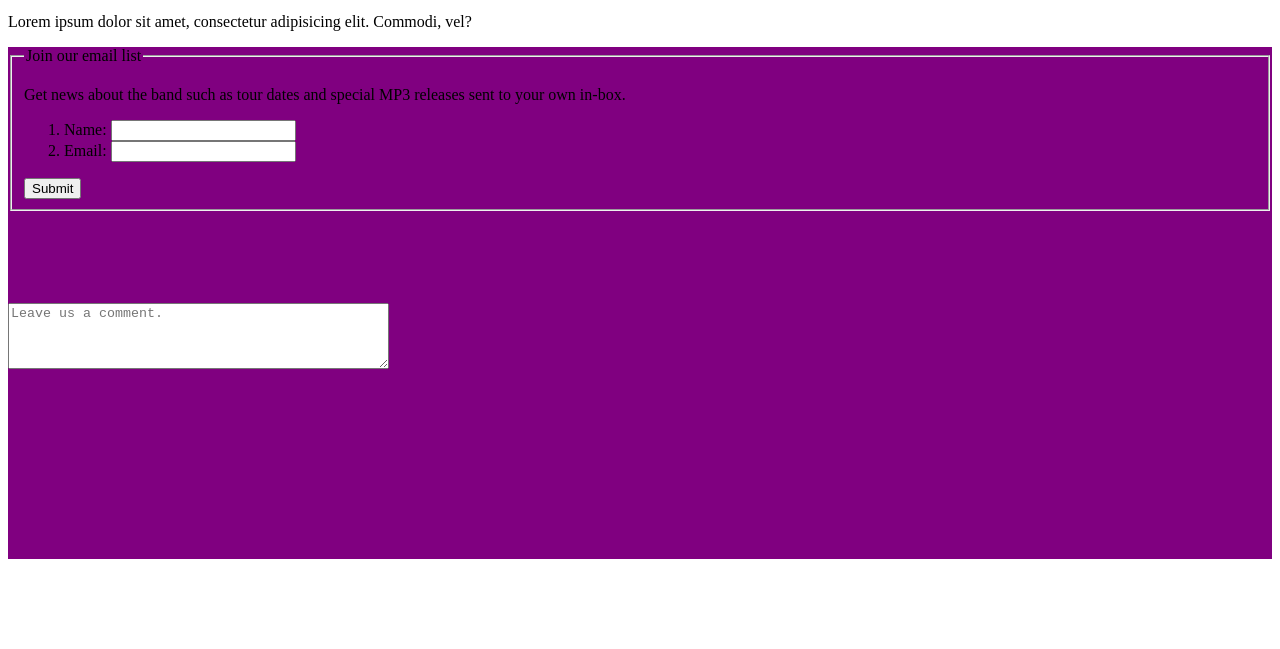
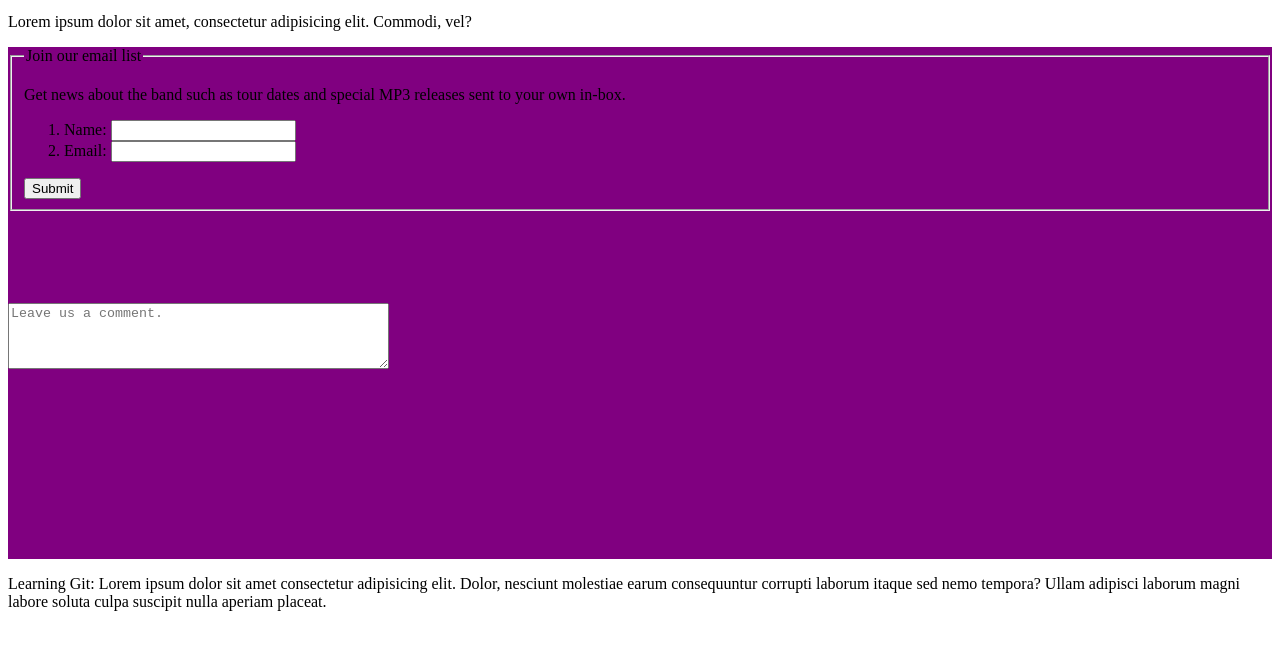
Before and after one commit to askarism/LWD-repo, a plain HTML site: page index.html in a window 1280 px wide. Shown: the part 119-768 px from the top of the page. Drawn offline with Linux system fonts and the light colour scheme.

Commit message:
the last commit

```diff
--- a/index.html
+++ b/index.html
@@ -46,5 +46,11 @@
         placeholder="Leave us a comment."
       ></textarea>
     </form>
+    <p>
+      Learning Git: Lorem ipsum dolor sit amet consectetur adipisicing elit.
+      Dolor, nesciunt molestiae earum consequuntur corrupti laborum itaque sed
+      nemo tempora? Ullam adipisci laborum magni labore soluta culpa suscipit
+      nulla aperiam placeat.
+    </p>
   </body>
 </html>
```
